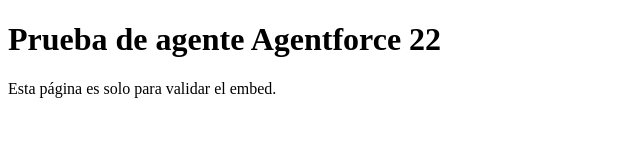
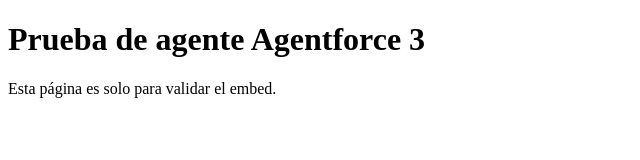
Before and after one commit to carlosgamezsalamanca/github.io, a plain HTML site: page index.html in a window 1280 px wide. Shown: the full height of the page, 0-640 px from the left. Drawn offline with nearby package versions, Linux system fonts and the light colour scheme.

Commit message:
Modify header text to 'Prueba de agente Agentforce 3'

```diff
--- a/index.html
+++ b/index.html
@@ -7,7 +7,7 @@
   <title>Prueba Agentforce</title>
 </head>
 <body>
-  <h1>Prueba de agente Agentforce 22</h1>
+  <h1>Prueba de agente Agentforce 3</h1>
   <p>Esta página es solo para validar el embed.</p>
 
   <!-- Pega aquí el snippet HTML/JS de tu agente -->
```
